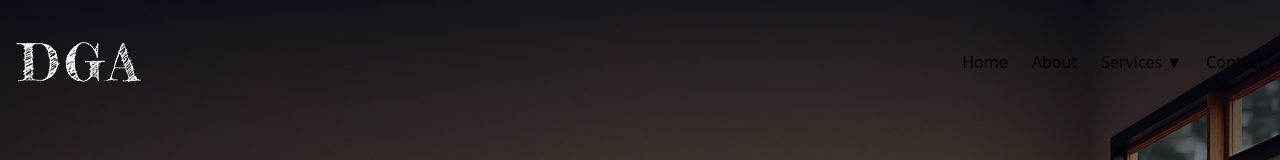
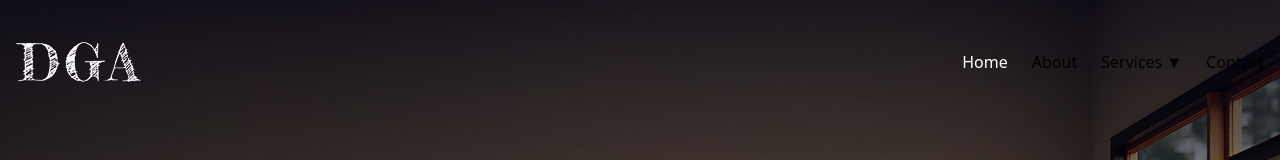
Before and after one commit to jagdishbagrash-afk/real-estate, a React (Create React App) app: page / in a window 1280 px wide. Shown: the top 160 px of the page. Built offline with nearby package versions, Linux system fonts and the light colour scheme.

Commit message:
final look

```diff
--- a/src/component/Header.jsx
+++ b/src/component/Header.jsx
@@ -17,7 +17,7 @@ export default function Header() {
 
                 {/* Desktop Menu */}
                 <ul className="hidden md:flex gap-6 items-center">
-                    <li><Link to="/" className="hover:text-blue-500">Home</Link></li>
+                    <li><Link to="/" className="text-white hover:text-blue-500">Home</Link></li>
                     <li><Link to="/about" className="hover:text-blue-500">About</Link></li>
 
                     <li className="relative group">
```
